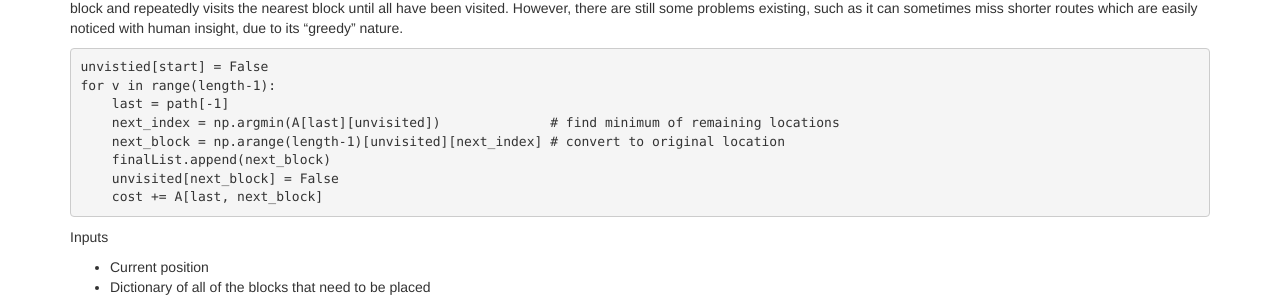
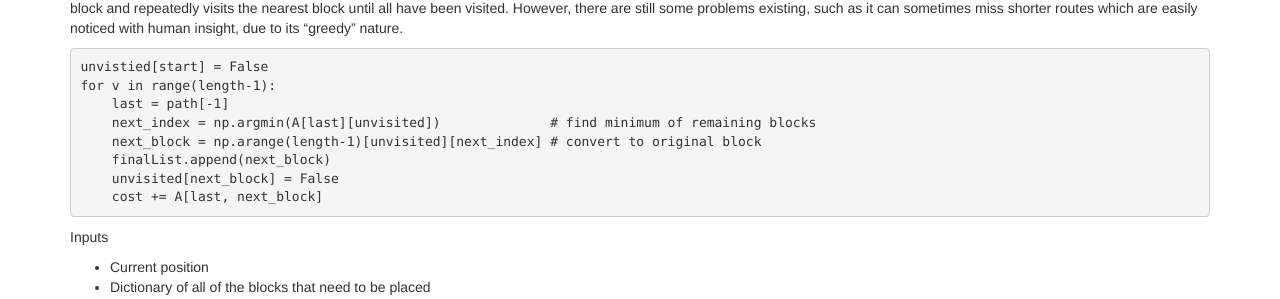
Before and after one commit to thebrainygeek/plagiarism, a Jekyll site: the page built from docs/final.md, in a window 1280 px wide and 1386 px high. Shown: the part 809-1108 px from the top of the window. Built offline with Jekyll 4.4.1, drawn with Linux system fonts in a browser that asks for light colours.

Commit message:
Update final.md

```diff
--- a/docs/final.md
+++ b/docs/final.md
@@ -34,8 +34,8 @@ Therefore, we recognize the problem as a Traveling Salesman problem and implemen
 unvistied[start] = False
 for v in range(length-1):
     last = path[-1]
-    next_index = np.argmin(A[last][unvisited])              # find minimum of remaining locations
-    next_block = np.arange(length-1)[unvisited][next_index] # convert to original location
+    next_index = np.argmin(A[last][unvisited])              # find minimum of remaining blocks
+    next_block = np.arange(length-1)[unvisited][next_index] # convert to original block
     finalList.append(next_block)
     unvisited[next_block] = False
     cost += A[last, next_block]
```
